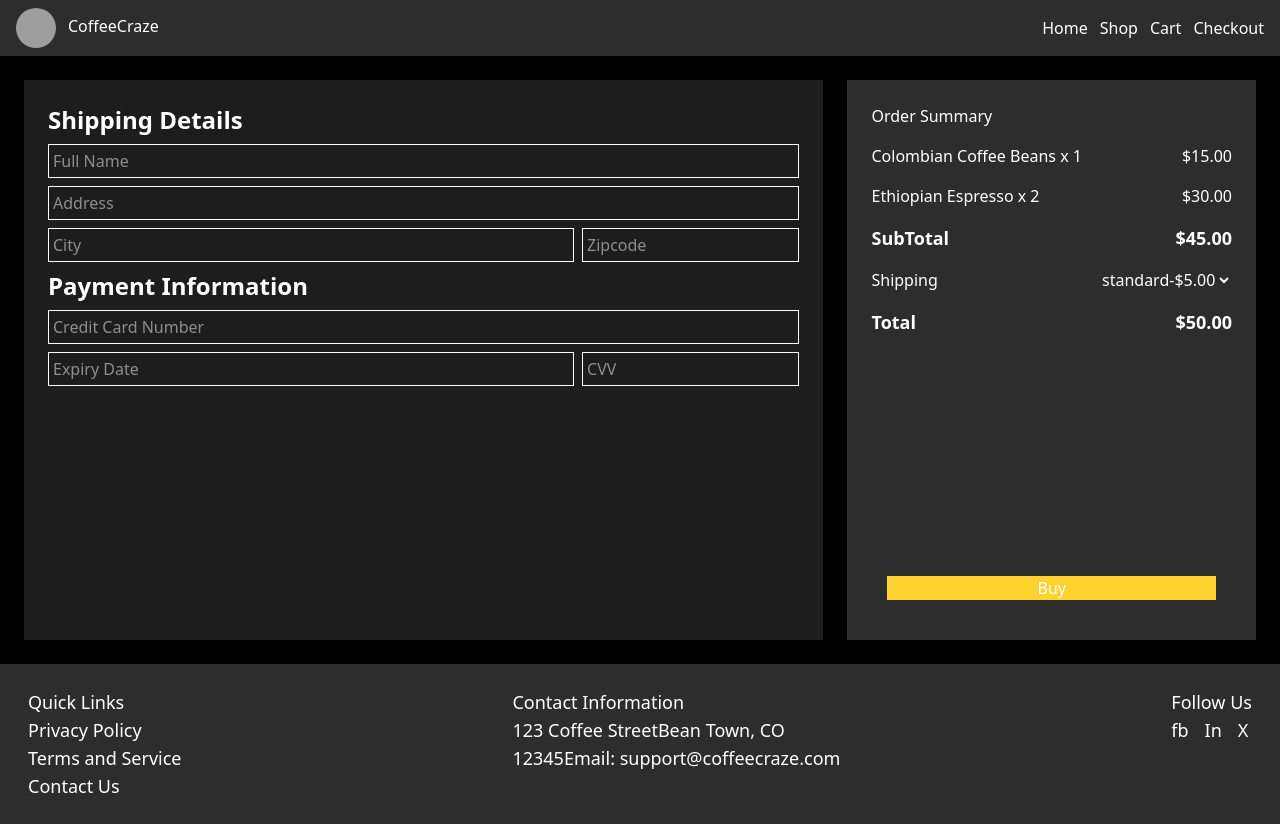
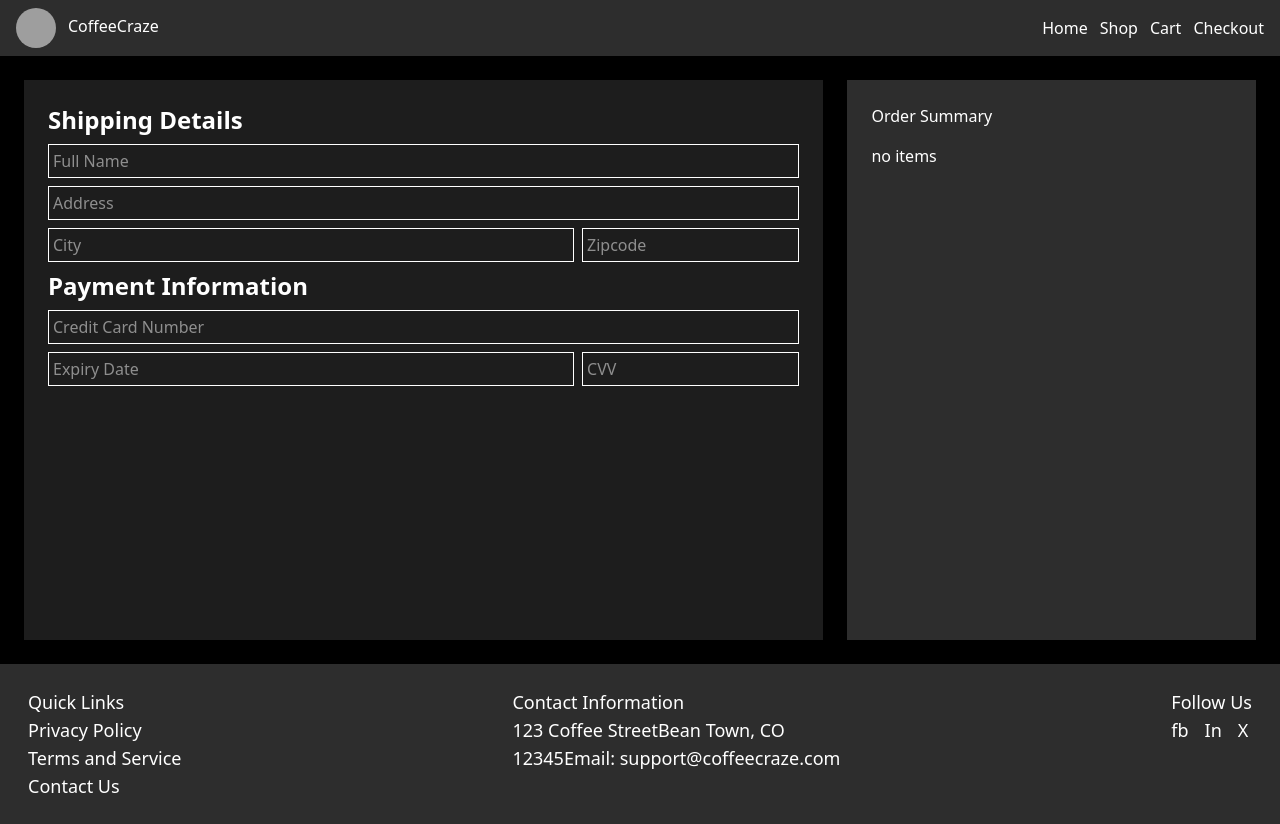
Before and after one commit to Mr-Prashanth-Chowdary/CofeeCraze, a React (Vite) app: page /checkout in a window 1280 px wide. Built offline with nearby package versions, Linux system fonts and the light colour scheme; grey boxes are pictures that could not be loaded.

Commit message:
fix: for state managemen using contextAPI

```diff
--- a/src/App.jsx
+++ b/src/App.jsx
@@ -6,6 +6,7 @@ import Shop from './components/Shop'
 import ProductDetails from './components/ProductDetails'
 import Checkout from './components/Checkout'
 import Cart from './components/Cart'
+import BuyItemCP from './contextAPI/BuyItemCP'
 
 
 function App() {
@@ -17,9 +18,9 @@ function App() {
     <Routes>
     <Route path='/' element={<Body/>}/>
     <Route path='/shop' element={<Shop/>}/>
-    <Route path='/product/:productId' element={<ProductDetails/>}/>
-    <Route path='/checkout' element={<Checkout/>}/>
-    <Route path='/cart' element={<Cart/>}/>
+    <Route path='/product/:productId' element={<BuyItemCP><ProductDetails/></BuyItemCP>}/>
+    <Route path='/cart' element={<BuyItemCP><Cart/></BuyItemCP>}/>
+    <Route path='/checkout' element={<BuyItemCP><Checkout/></BuyItemCP>}/>
     </Routes>
     <Footer/>
 
--- a/src/components/Cart.jsx
+++ b/src/components/Cart.jsx
@@ -1,6 +1,9 @@
-import { useEffect, useState } from "react";
+import { useContext, useEffect, useState } from "react";
+import BuyItemContext from "../contextAPI/BuyItem";
+import { useNavigate } from "react-router-dom";
 
 const Cart = () => {
+  const {setBuyItem} = useContext(BuyItemContext)
   const [cartData,setCartData] = useState(()=>{
     const locData = localStorage.getItem('cart')
     return locData ? JSON.parse(locData) : []
@@ -12,6 +15,11 @@ const Cart = () => {
     const newData = cartData.filter((item)=> item.id !== id)
     setCartData(newData)
 
+  }
+  const navgate = useNavigate()
+  const handleCheckout = ()=>{
+    setBuyItem(cartData)
+    navgate('/checkout')
   }
   return (
     <>
@@ -44,7 +52,7 @@ const Cart = () => {
       )})}
       <div className="flex justify-between mt-4">
         <p className="font-bold">Total : $ {cartData.reduce((acc,curr)=>{return acc+curr.price},0)}</p>
-        <button>Proceed to Checkout</button>
+        <button onClick={handleCheckout}>Proceed to Checkout</button>
       </div>
     </div>
     </>
--- a/src/components/Checkout.jsx
+++ b/src/components/Checkout.jsx
@@ -1,4 +1,9 @@
+import { useContext } from "react";
+import BuyItemContext from "../contextAPI/BuyItem";
+
 const Checkout = () => {
+  const {buyItem} = useContext(BuyItemContext)
+  const SubTotal = buyItem?.reduce((arr,curr)=>arr+curr.price,0) || 0
   return (
     <>
       <div className=" flex flex-col md:flex-row gap-6 text-white bg-black p-6">
@@ -60,17 +65,19 @@ const Checkout = () => {
         </div>
         <div className="w-full flex flex-col gap-4 md:h-[70vh] md:w-1/2 bg-[#2D2D2D] p-6">
         <h2>Order Summary</h2>
-        <div className="flex justify-between ">
-          <p>Colombian Coffee Beans x 1</p>
-          <p>$15.00</p>
-        </div>
-        <div className="flex justify-between ">
-          <p>Ethiopian Espresso x 2</p>
-          <p>$30.00</p>
-        </div>
+        {buyItem ?
+        <>
+        {buyItem.map((item)=>{
+          return(
+            <div key={item.id} className="flex justify-between ">
+            <p>{item.name}</p>
+            <p>${item.price}</p>
+            </div>
+          )
+        })}
         <div className="flex justify-between font-bold text-lg ">
           <p>SubTotal</p>
-          <p>$45.00</p>
+          <p>${SubTotal}</p>
         </div>
         <div className="flex justify-between ">
           <p>Shipping</p>
@@ -80,11 +87,13 @@ const Checkout = () => {
         </div>
         <div className="flex justify-between  font-bold text-lg">
           <p>Total</p>
-          <p>$50.00</p>
+          <p>${SubTotal+5}</p>
         </div>
         <div className="m-4 flex h-full items-end">
         <button className="text-center bg-amber-300 w-full ">Buy</button>
         </div>
+        </>:
+        <h1>no items</h1>}
       </div>
       </div>
     </>
--- a/src/components/Featured.jsx
+++ b/src/components/Featured.jsx
@@ -12,7 +12,7 @@ const Featured = ()=>{
                     return(
                        <div key={product.id} className="p-4 w-[calc((50%_-_0.5rem))] md:w-[calc((33.333%_-_0.5rem))] bg-[#2D2D2D]">
                         <Link to={`/product/${product.id}`}>
-                        <img className="mb-2 w-[50%]" src={product.img} alt="product_img" />
+                        <img className="mb-2  max-w-[50%] min-w-[50%] min-h-[100px] md:min-h-[200px] max-h-[200px]" src={product.img} alt="product_img" />
                         <h2 className="text-sm md:text-lg">{product.name}</h2>
                         <h2 className="text-xs md:text-sm">{product.about}</h2>
                         </Link>
--- a/src/components/ProductDetails.jsx
+++ b/src/components/ProductDetails.jsx
@@ -1,35 +1,72 @@
-import { useParams } from 'react-router-dom'
-import {data} from './config/staticData'
+import { useNavigate, useParams } from "react-router-dom";
+import { data } from "./config/staticData";
+import { useContext, useState } from "react";
+import BuyItemContext from "../contextAPI/BuyItem";
 
-const ProductDetails = () =>{
-    const {productId} = useParams()
-    const product = data.Featured.find((coffee_obj)=> coffee_obj.id.toString() === productId)
-    console.log(product)
 
-    // const isAddtoCart = cart.some((obj)=> obj._id == product.id);
-    // const handleCartBtn = (id,name,img,price,size)=>{
-    //     Cart.AddtoCart({_id:id,name:name,img:img,price:price,size:size})
-    // }
-    // console.log(cart)
-    console.log(isAddtoCart)
-    return(
+const ProductDetails = () => {
+  const [quantity,setQuantity] = useState(1);
+  const [cartData, setCartData] = useState(() => {
+    const loclData = localStorage.getItem("cart");
+    return loclData ? JSON.parse(loclData) : [];
+  });
+  const navgate = useNavigate()
+  const {buyItem,setBuyItem} = useContext(BuyItemContext)
+  console.log(buyItem)
+  const { productId } = useParams();
+  const product = data.Featured.find(
+    (coffee_obj) => coffee_obj.id.toString() === productId
+  );
+  const isCartItem = cartData.some((item) => item.id.toString() === productId);
+
+  const handleAddtoCart = (id,img,name,size,price)=>{
+    const item = {id:id,img:img,name:name,size:size,price:price,quantity:quantity}
+    setCartData((prev)=>[...prev,item])
+  }
+
+  const handleBuynow = (id,img,name,size,price,quantity)=>{
+    const item = {id:id,img:img,name:name,size:size,price:price,quantity:quantity}
+    setBuyItem([item])
+    navgate('/checkout')
+  }
+  const handleQuantity = (e)=>{
+    const value = e.target.value;
+    value > 0 ? setQuantity(e.target.value) : setQuantity(1);
+  }
+  return (
     <>
-        <div className='bg-black text-white min-h-screen p-6 flex flex-col md:flex-row justify-between'>
-        <div className='w-full md:w-[65%]'>
-            <div className='w-full h-[400px] bg-center bg-cover' style={{backgroundImage : `url(${data.Featured[0].img})`}}></div>
+      <div className="bg-black text-white min-h-screen p-6 flex flex-col md:flex-row justify-between">
+        <div className="w-full md:w-[65%]">
+          <div
+            className="w-full h-[400px] bg-center bg-cover"
+            style={{ backgroundImage: `url(${product.img})` }}
+          ></div>
           <p>{product.name}</p>
           <p>{product.about}</p>
           <p>${product.price}</p>
-            <label htmlFor="quantity">Quantity</label><input id="quantity" type="number" /><br />
-            {isAddtoCart ?
-            <button className='text-center w-full text-lg'>Buy Now</button>:
-            <button className='text-center w-full text-lg' >Add to Cart</button>
-            }
+          <label htmlFor="quantity">Quantity </label>
+          <input
+            id="quantity"
+            type="number"
+            value={quantity}
+            onChange={handleQuantity}
+            className="border-2 rounded-2xl pl-5 border-white"
+          />
+          <br />
+          {isCartItem ? (
+            <button className="text-center w-full text-lg" onClick={()=>handleBuynow(product.id,product.img,product.name,product.size, product.price)}>Buy Now</button>
+          ) : (
+            <button className="text-center w-full text-lg" onClick={()=>handleAddtoCart(product.id,product.img,product.name,product.size, product.price)}>Add to Cart</button>
+          )}
         </div>
-        <div className='w-full md:w-[32%]'>
-            <h1 className='font-bold text-xl mb-2'>Related Products</h1>
-            <div className='flex gap-2 bg-[#2D2D2D] p-5'>
-                <img className='w-[50px] h-[50px]' src={data.Featured[0].img} alt="" />
+        <div className="w-full md:w-[32%]">
+          <h1 className="font-bold text-xl mb-2">Related Products</h1>
+          <div className="flex gap-2 bg-[#2D2D2D] p-5">
+            <img
+              className="w-[50px] h-[50px]"
+              src={data.Featured[0].img}
+              alt=""
+            />
             <div>
               <p>{data.Featured[0].name}</p>
               <p>{data.Featured[0].price}</p>
@@ -38,6 +75,6 @@ const ProductDetails = () =>{
         </div>
       </div>
     </>
-    )
-}
-export default ProductDetails
+  );
+};
+export default ProductDetails;
--- a/src/components/config/staticData.js
+++ b/src/components/config/staticData.js
@@ -12,7 +12,7 @@ const data = {
         },
         {
             id: 2,
-            img: 'https://i.pinimg.com/564x/09/4b/a6/094ba6c3f2989e8b023b03f47ffbdc61.jpg',
+            img: 'https://encrypted-tbn0.gstatic.com/images?q=tbn:ANd9GcR1-lRJ0icTn3XzJyAdQqOZIvlSjaXKOB69C5JNG_OQjYYZCT01DsDvOn787FqRxGDw288&usqp=CAU',
             name: 'Bold Roast',
             size : '500g Pack',
             about: 'Experience the intense and robust taste with every sip.',
@@ -20,7 +20,7 @@ const data = {
         },
         {
             id: 3,
-            img: 'https://i.pinimg.com/564x/09/4b/a6/094ba6c3f2989e8b023b03f47ffbdc61.jpg',
+            img: 'https://live.staticflickr.com/65535/51306423191_a8e640c30f_b.jpg',
             name: 'new 2',
             size : '120g Pack',
             about: 'Ethically sourced and perfectly balanced for the eco-conscious coffee lover.',
@@ -28,7 +28,7 @@ const data = {
         },
         {
             id: 4,
-            img: 'https://i.pinimg.com/564x/09/4b/a6/094ba6c3f2989e8b023b03f47ffbdc61.jpg',
+            img: 'https://cdn.dribbble.com/users/3906632/screenshots/10706154/coffee_packaging_mockup_4x.jpg',
             name: 'new 3',
             size : '120g Pack',
             about: 'A classic blend with a smooth, rich flavor profile.',
@@ -36,7 +36,7 @@ const data = {
         },
         {
             id: 5,
-            img: 'https://i.pinimg.com/564x/09/4b/a6/094ba6c3f2989e8b023b03f47ffbdc61.jpg',
+            img: 'https://s.alicdn.com/@sc04/kf/H70d4f90734b541148c6ebb6955425d94H.png',
             name: 'new 4',
             size : '120g Pack',
             about: 'Experience the intense and robust taste with every sip.',
@@ -44,7 +44,7 @@ const data = {
         },
         {
             id: 6,
-            img: 'https://i.pinimg.com/564x/09/4b/a6/094ba6c3f2989e8b023b03f47ffbdc61.jpg',
+            img: 'https://99designs-blog.imgix.net/blog/wp-content/uploads/2021/10/mmmm.jpeg?auto=format&q=60&fit=max&w=930',
             name: 'new 5',
             size : '500g Pack',
             about: 'Ethically sourced and perfectly balanced for the eco-conscious coffee lover.',
--- /dev/null
+++ b/src/contextAPI/BuyItem.js
@@ -0,0 +1,5 @@
+import { createContext } from "react";
+
+const BuyItemContext = createContext(null);
+
+export default BuyItemContext;
--- /dev/null
+++ b/src/contextAPI/BuyItemCP.jsx
@@ -0,0 +1,14 @@
+import React, { useContext, useState } from 'react'
+import BuyItemContext from './BuyItem'
+
+
+function BuyItemCP({children}) {
+    const [buyItem,setBuyItem] = useState(null);
+  return (
+    <BuyItemContext.Provider value={{buyItem,setBuyItem}}>
+        {children}
+    </BuyItemContext.Provider>
+  )
+}
+
+export default BuyItemCP
```
Lines whose indentation alone changed are shown as unchanged.
